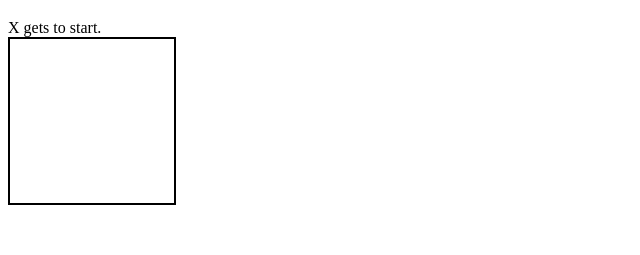
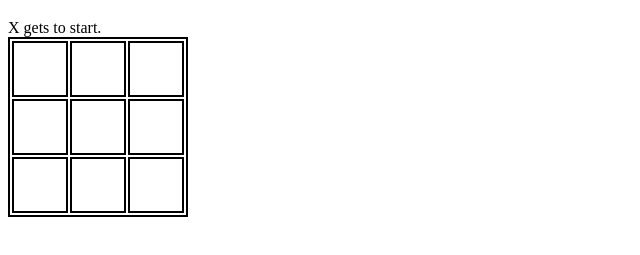
Before and after one commit to isoolio110/TicTacToe, a plain HTML site: page index.html in a window 1280 px wide. Shown: the part 61-316 px from the top of the page, without its empty margins (0-640 px from the left). Drawn offline with Linux system fonts and the light colour scheme.

Commit message:
Adds border to inner cells of tictactoe table

```diff
--- a/stylesheets/styles.css
+++ b/stylesheets/styles.css
@@ -1,4 +1,4 @@
-table {
+table, td {
   border: 2px solid black;
 }
 
```
